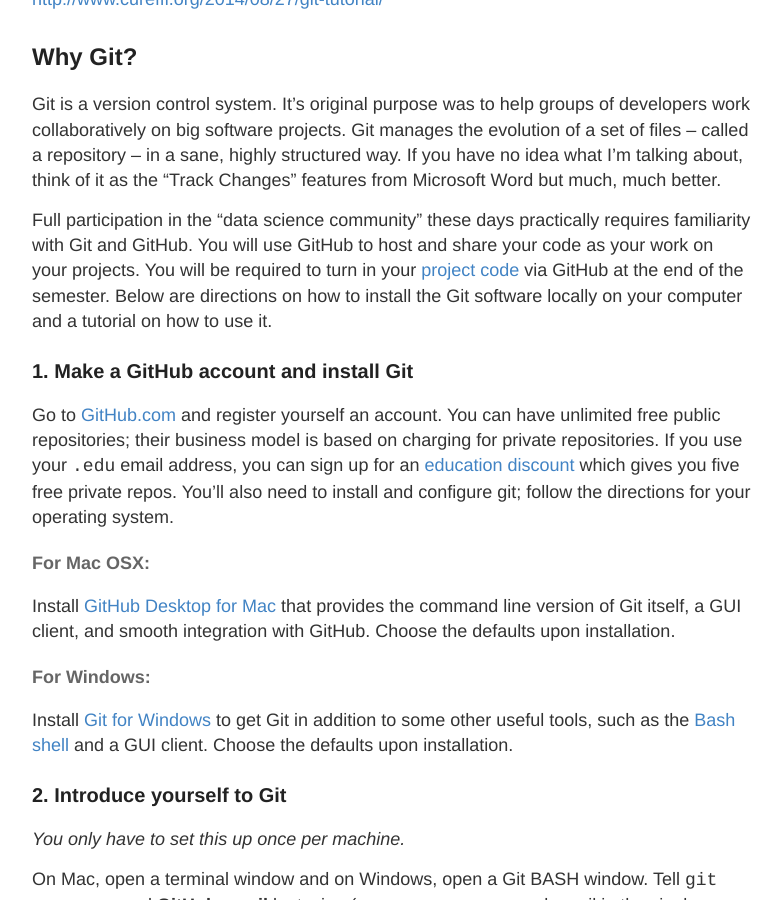
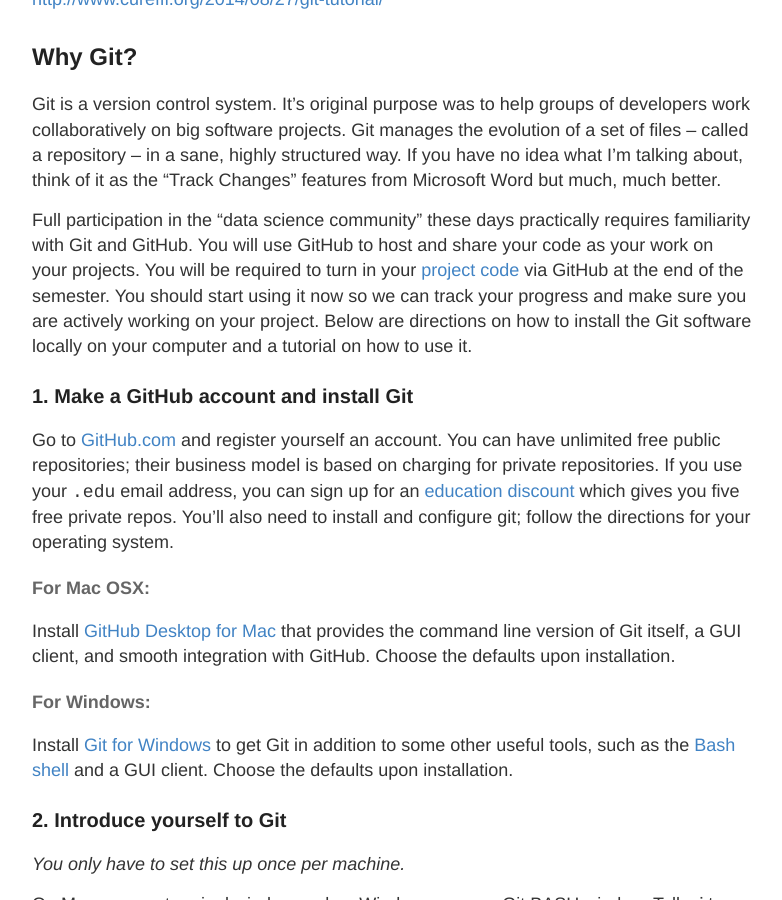
Before and after one commit to hwheeler01/CompBio, a Jekyll site: the page built from github.md, in a window 1280 px wide and 900 px high, scrolled down 308 px. Shown: the whole window, without its empty margins (248-1030 px from the left). Built offline with Jekyll 4.4.1, drawn with Linux system fonts in a browser that asks for light colours; some of the changed text lies outside the part shown.

Commit message:
more github edits

````diff
--- a/github.md
+++ b/github.md
@@ -9,7 +9,7 @@
 ## Why Git?
 Git is a version control system. It’s original purpose was to help groups of developers work collaboratively on big software projects. Git manages the evolution of a set of files – called a repository – in a sane, highly structured way. If you have no idea what I’m talking about, think of it as the “Track Changes” features from Microsoft Word but much, much better.
 
-Full participation in the “data science community” these days practically requires familiarity with Git and GitHub. You will use GitHub to host and share your code as your work on your projects. You will be required to turn in your <a href="http://hwheeler01.github.io/CompBio/assignments/#code">project code</a> via GitHub at the end of the semester. Below are directions on how to install the Git software locally on your computer and a tutorial on how to use it.
+Full participation in the “data science community” these days practically requires familiarity with Git and GitHub. You will use GitHub to host and share your code as your work on your projects. You will be required to turn in your <a href="http://hwheeler01.github.io/CompBio/assignments/#code">project code</a> via GitHub at the end of the semester. You should start using it now so we can track your progress and make sure you are actively working on your project. Below are directions on how to install the Git software locally on your computer and a tutorial on how to use it.
 
 ### 1. Make a GitHub account and install Git
 Go to <a href="https://github.com/">GitHub.com</a> and register yourself an account. You can have unlimited free public repositories; their business model is based on charging for private repositories. If you use your `.edu` email address, you can sign up for an <a href="https://education.github.com/discount_requests/new">education discount</a> which gives you five free private repos. You'll also need to install and configure git; follow the directions for your operating system.
@@ -225,9 +225,10 @@
 	print s.count(n),
 ```
 
-Check for differences between your local directory and your GitHub repo.
+Check for differences between your local working directory and your GitHub repo.
+
 ```bash
-Heathers-MacBook-Air:myrepo heather$ git diff
+git diff
 ```
 
 Your screen should look something like this:
@@ -292,8 +293,8 @@
 Heathers-MacBook-Air:DrW_myrepo heather$ git remote -v
 origin	https://github.com/YOUR-USERNAME/DrW_myrepo.git (fetch)
 origin	https://github.com/YOUR-USERNAME/DrW_myrepo.git (push)
-upstream	https://github.com/hwheeler01/DrW_myrepo.git (fetch)
-upstream	https://github.com/hwheeler01/DrW_myrepo.git (push)
+upstream  https://github.com/hwheeler01/DrW_myrepo.git (fetch)
+upstream  https://github.com/hwheeler01/DrW_myrepo.git (push)
 ```
 
 ### KEY POINT: Every time you start a coding session in your local forked repository, sync with the upstream branch to get any updates.
````
Also changed, not shown: other parts of github.md (+1 -1 lines).
